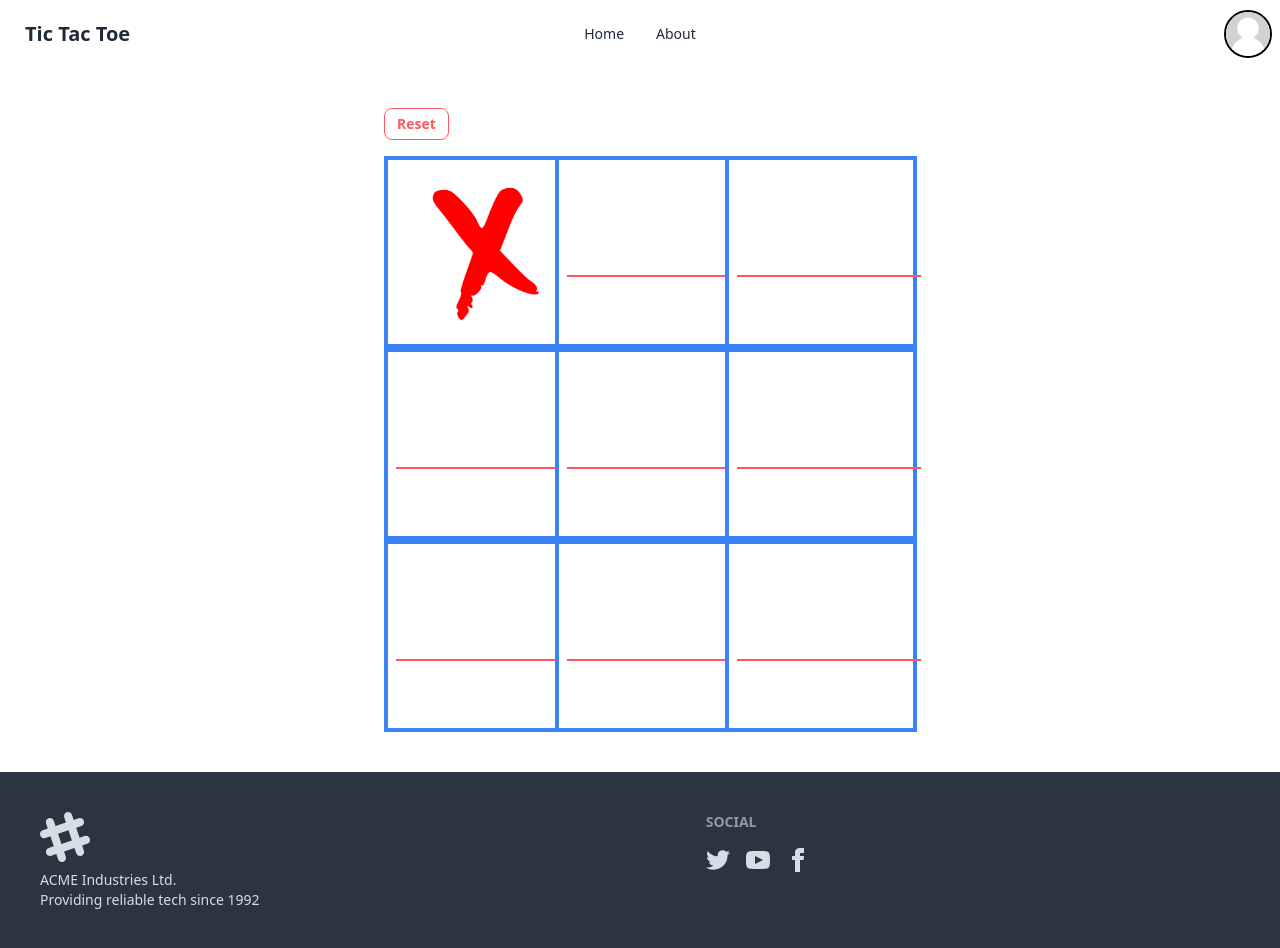
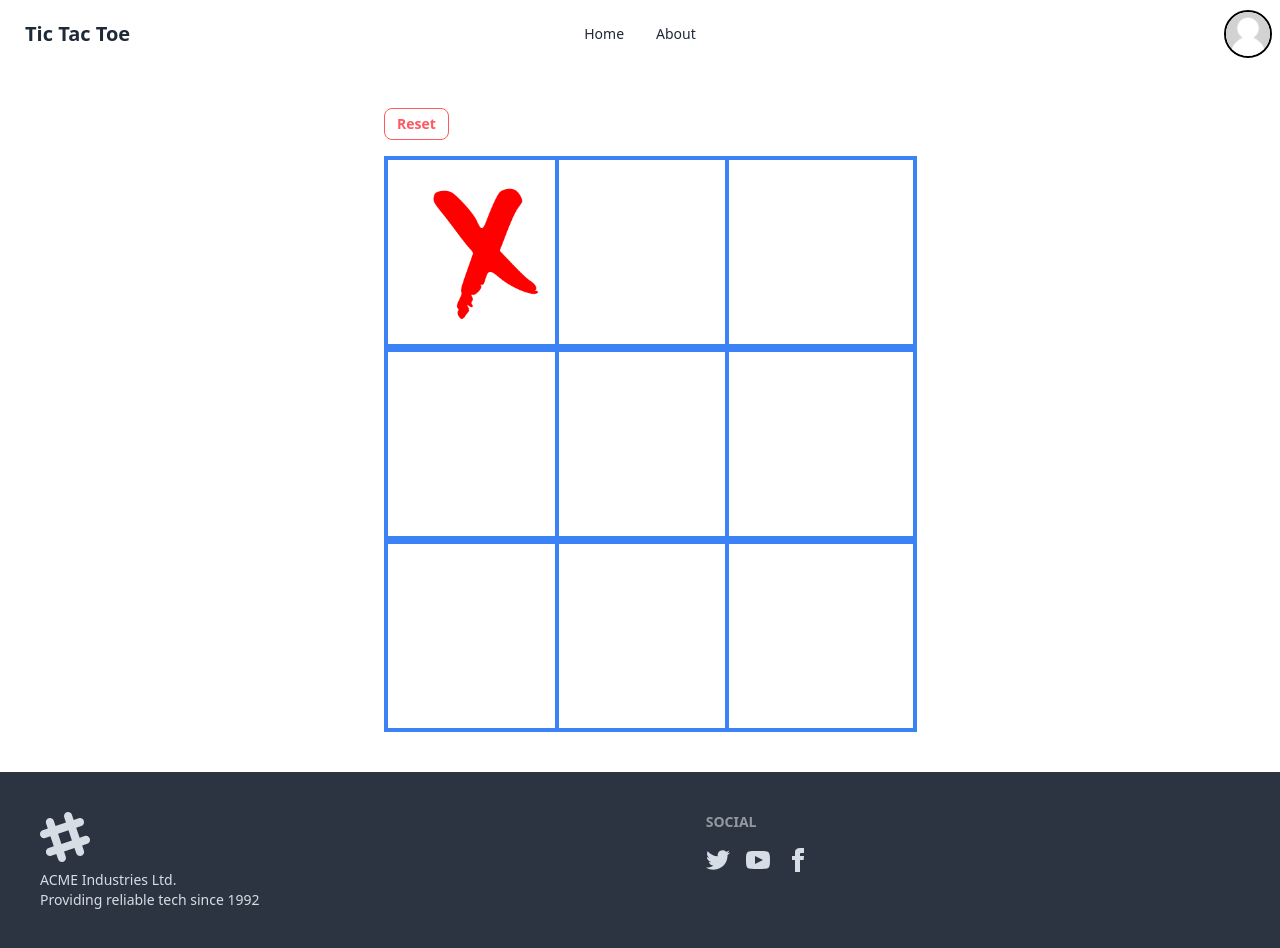
Before and after one commit to sakil470004/tic-tac-toe, a React (Vite) app: page / in a window 1280 px wide. Both pictures are taken after a click on the element 480 px from the left and 252 px from the top of the page. Built offline with nearby package versions, Linux system fonts and the light colour scheme.

Commit message:
fixed cross problem

```diff
--- a/src/pages/Home/GameBox.jsx
+++ b/src/pages/Home/GameBox.jsx
@@ -43,6 +43,7 @@ function GameBox({
       // check if the game is draw
       if (!newGameLogic.includes(0)) {
         toast.error("The game is draw");
+
         setAccepted(true);
       }
 
@@ -53,15 +54,22 @@ function GameBox({
 
   return (
     <div className=" w-48 h-48 border-4 bg-blue-500 border-blue-500 relative">
-      <div className="w-full p-2 h-full bg-white" onClick={handlePlay}>
+      <div className="w-full  h-full bg-white" onClick={handlePlay}>
         {gameLogic[index] ? (
           <img
             src={gameLogic[index] === 1 ? xImg : oImg}
             alt="tic tac toe piece"
-            className="w-full h-full object-cover"
+            className="w-full h-full object-cover transform scale-90 transition-transform duration-700  ease-out hover:scale-100"
           />
         ) : null}
-        <div className="absolute divider divider-error w-full  h-full divide"></div>
+        {winnerIndex &&
+          (winnerIndex[0] === index ||
+            winnerIndex[1] === index ||
+            winnerIndex[2] === index) && (
+            <div
+              className={`absolute border-b-8 border-green-500 top-1/2 left-0 w-full divide z-30 transform transition-transform rotate-45 duration-700  ease-out animate-wiggle`}
+            ></div>
+          )}
       </div>
     </div>
   );
--- a/src/pages/Home/GameUi.jsx
+++ b/src/pages/Home/GameUi.jsx
@@ -1,8 +1,9 @@
-import React, { useState } from "react";
+import React, { useEffect, useState } from "react";
 import GameBox from "./GameBox";
 
 export default function GameUi() {
   const [gameLogic, setGameLogic] = useState([0, 0, 0, 0, 0, 0, 0, 0, 0]);
+
   //   here player 1 is represented by 1 and player 2 is represented by 2
   //  player 1 is represented by x and player 2 is represented by o
   // player true means player 1 and false means player 2
@@ -26,6 +27,7 @@ export default function GameUi() {
     setAccepted(false);
     setWinnerIndex(null);
   };
+
   return (
     <div>
       <button
```
